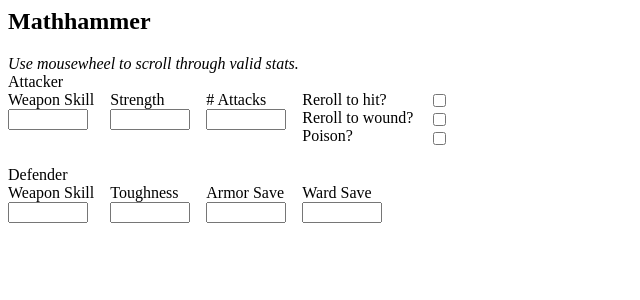
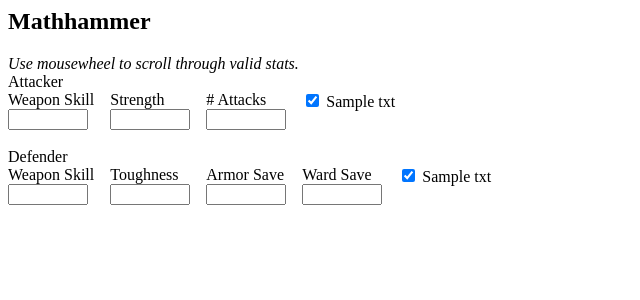
Before and after one commit to Bloodrains/mathhammer, a Python web app: template app-engine/templates/index.html in a window 1280 px wide. Shown: the top 300 px of the page, without its empty margins (0-640 px from the left). Run offline with Jinja, Linux system fonts and the light colour scheme; the template is opened without the code that fills it: most values are stand-ins (such as "Sample title", 1, 10 or a date in 2020).

Commit message:
added python customized attributes, colors, changed results order and formatting

```diff
--- a/app-engine/static/mathhammer.js
+++ b/app-engine/static/mathhammer.js
@@ -110,25 +110,34 @@ function doMathhammer(event) {
 	var wdsP = 1 - WDprob(D);
 	if(is("hitRR"))
 		hitP = reroll(hitP);
+    else if(is("hitRRs"))
+		hitP = hitP * hitP;
 	if(is("wndRR"))
 		wndP = reroll(wndP);
+    else if(is("wndRRs"))
+        wndP = wndP * wndP;
 	if(is("poisn"))
 		wndP = 1-(1-wndP)*5/6;
+
+    if(is("arsRRs"))
+        arsP = reroll(arsP);
+    else if(is("arsRR"))
+        arsP = arsP * arsP;
 
     var results = calculate(A,hitP,wndP,arsP,wdsP);
 
 	var output = "Results"
+    output +="<br><strong>Expected # of wounds:"+expected(results)+"</strong>";
+    output +="<br><strong>Expected # of wounds/atk:"+expected(results,A)+"</strong>";
     output+= "<div class='clear'>";
 	for(var i=0; i<= A; ++i )
 		output+= bar(i,results[i]);
-    output += "</div>Chance of doing exactly X unsaved wounds";
+    output += "</div><em>Chance of doing exactly X unsaved wounds</em><br><br>";
 
     output+= "<div class='clear'>";
 	for(var i=0; i<= A; ++i )
 		output+= bar(i,results.slice(i).sum(),"blue");
-	output +="</div>Chance of doing at least X unsaved wounds";
-    output +="<br><strong>Expected # of wounds:"+expected(results)+"</strong>";
-    output +="<br><strong>Expected # of wounds/atk:"+expected(results,A)+"</strong>";
+	output +="</div><em>Chance of doing at least X unsaved wounds</em>";
 	print_results(output);
 }
 
--- a/app-engine/static/style.css
+++ b/app-engine/static/style.css
@@ -3,6 +3,9 @@ input {
 }
 input[type=checkbox] {
 	width:auto;
+}
+.classlabel {
+    width:10em;
 }
 .float {
 	padding-right:1em;
@@ -42,3 +45,15 @@ input[type=checkbox] {
     -moz-transform: rotate(-90deg);
     -o-transform: rotate(-90deg);
 }
+.checks {
+    max-width:30em;
+}
+.checks div {
+    width:13em;
+}
+.green {
+    color: #282;
+}
+.red {
+    color: #822;
+}
--- a/app-engine/templates/index.html
+++ b/app-engine/templates/index.html
@@ -15,17 +15,13 @@
 	<div class="float">Weapon Skill<br><input id="W" value="{{W}}"></div>
 	<div class="float">Strength    <br><input id="S" value="{{S}}"></div>
 	<div class="float"># Attacks   <br><input id="A" value="{{A}}"></div>
-	<div class="float">
+	<div class="float checks">
+    {% for check in achecks.items %}
         <div class="float">
-            Reroll to hit?<br>
-            Reroll to wound?<br>
-            Poison?<br>
+        <input type="checkbox" id="{{check.0}}" {{check.1.checked}}>
+        <label for="{{check.0}}" class="{{check.1.class}}"> {{check.1.txt}}</label>
         </div>
-        <div class="float">
-            <input type="checkbox" id="hitRR" {{hitRR}}><br>
-            <input type="checkbox" id="wndRR" {{wndRR}}><br>
-            <input type="checkbox" id="poisn" {{poisn}}><br>
-        </div>
+    {% endfor %}
 	</div>
 </div>
 <br>
@@ -35,13 +31,20 @@
 	<div class="float">Toughness   <br><input id="T" value="{{T}}"></div>
 	<div class="float">Armor Save  <br><input id="R" value="{{R}}"></div>
 	<div class="float">Ward Save   <br><input id="D" value="{{D}}"></div>
+	<div class="float checks">
+    {% for check in dchecks.items %}
+        <div class="float">
+        <input type="checkbox" id="{{check.0}}" {{check.1.checked}}>
+        <label for="{{check.0}}" class="{{check.1.class}}"> {{check.1.txt}}</label>
+        </div>
+    {% endfor %}
+	</div>
 </div>
 <br>
 <div id="results" class="clear"></div>
 <script language="JavaScript">
 setup();
 doMathhammer();
-
 </script>
 
 
```
Also changed, not shown: app-engine/main.py (+13 -3 lines).
